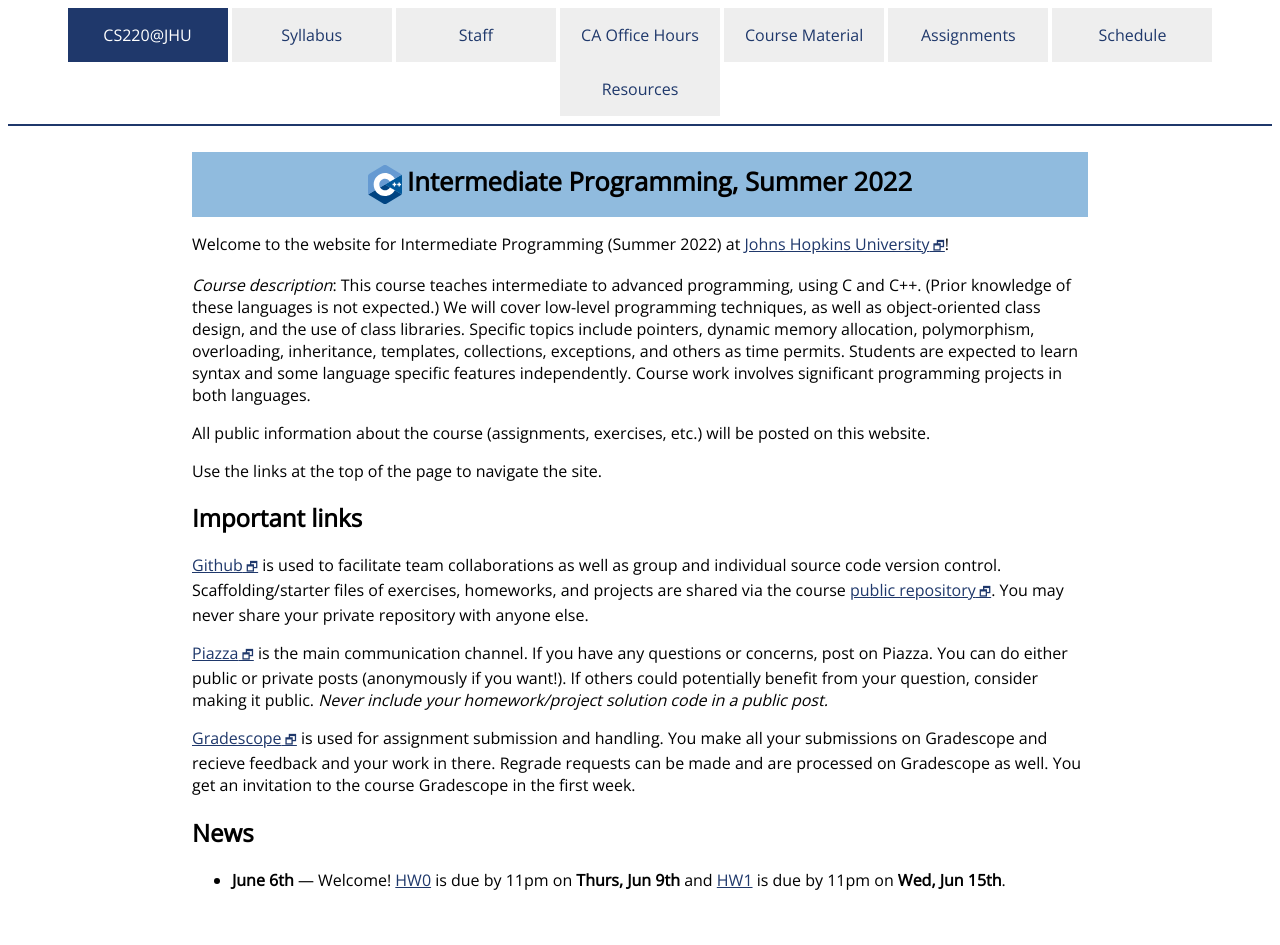
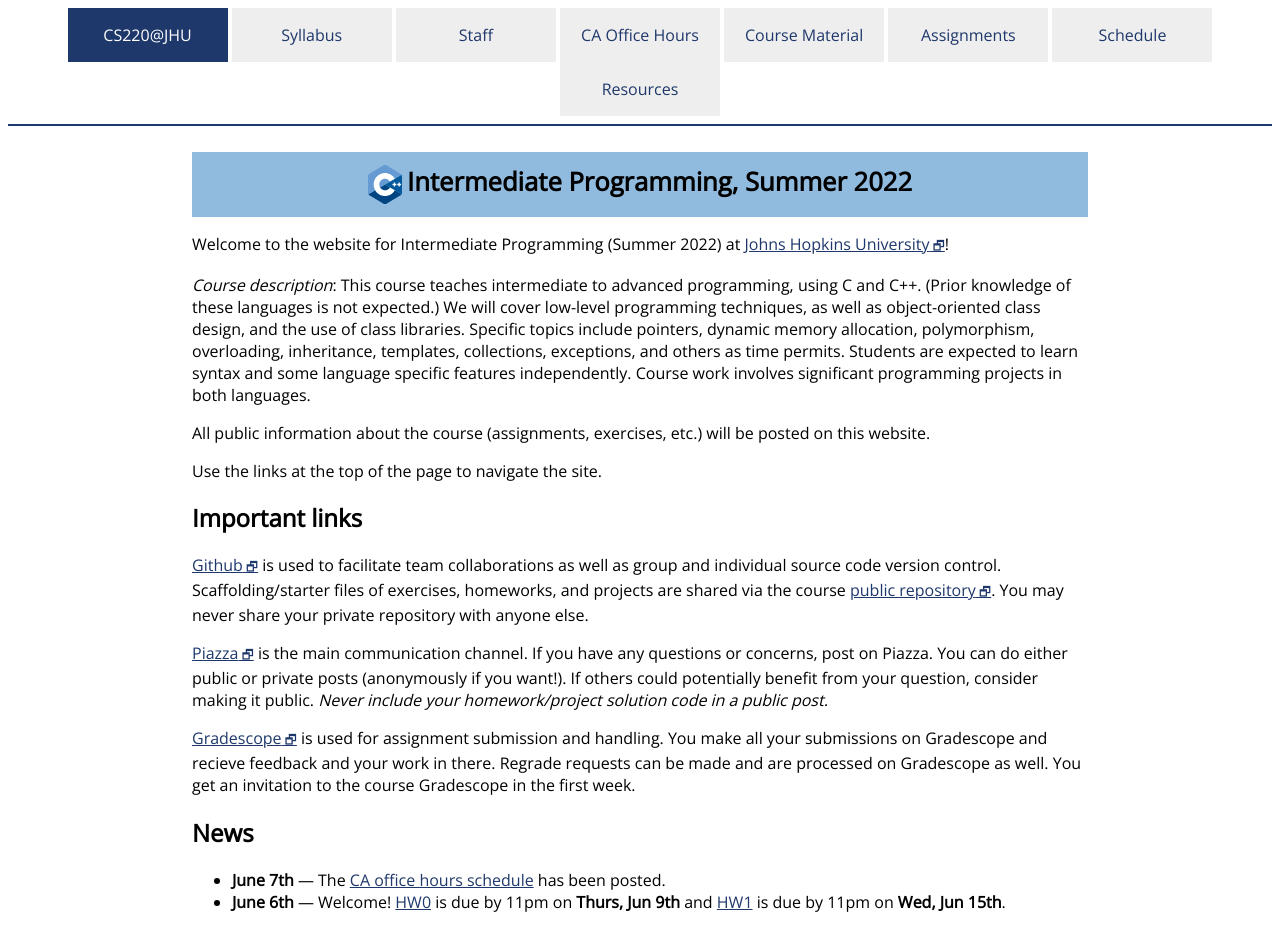
Before and after one commit to jhu-ip/cs220-summer22, a Jekyll site: the page built from index.md, in a window 1280 px wide. Built offline with Jekyll 4.4.1, drawn with Linux system fonts in a browser that asks for light colours; some web fonts are replaced; before the commit the page ends 923 px from its top, so only the background shows below that.

Commit message:
CA office hour schedule

```diff
--- a/index.md
+++ b/index.md
@@ -47,5 +47,6 @@ to the course Gradescope in the first week.
 
 ## News
 
+* **June 7th** — The [CA office hours schedule](officehours.html) has been posted.
 * **June 6th** — Welcome! [HW0](assign/hw0.html) is due by 11pm on **Thurs, Jun 9th** and
   [HW1](assign/hw1.html) is due by 11pm on **Wed, Jun 15th**.
```
